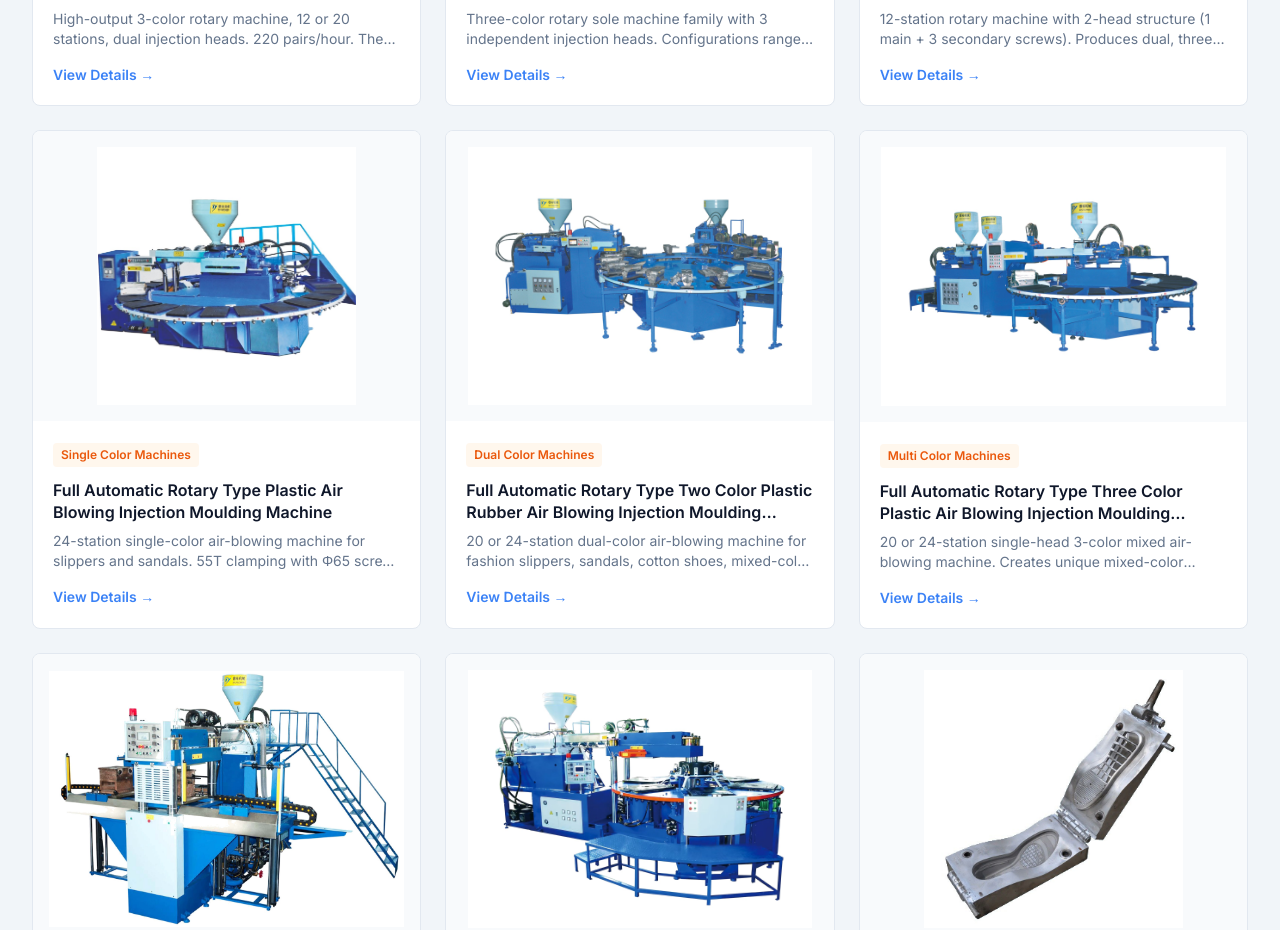
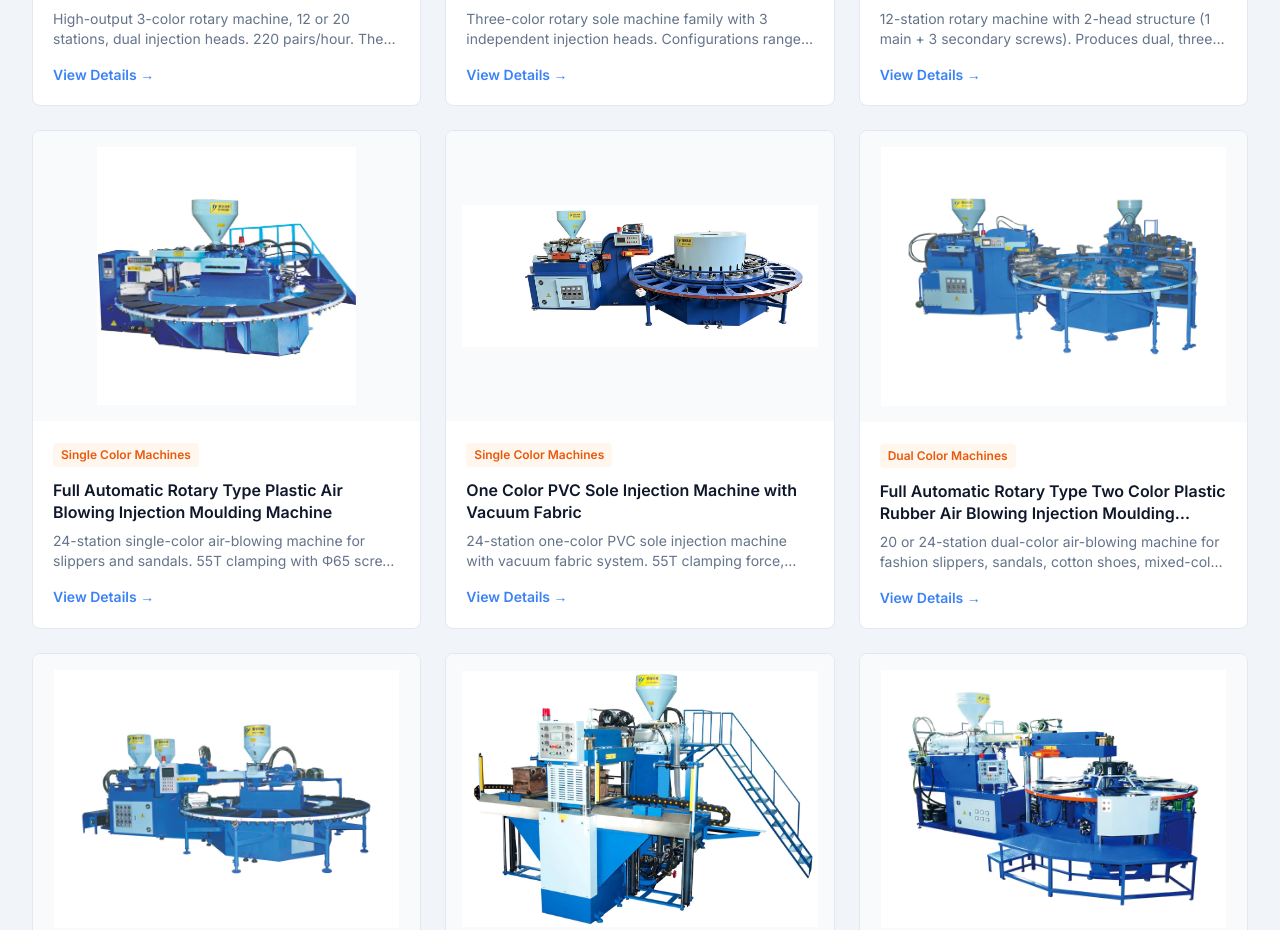
Before and after one commit to markwang18188-creator/deyu-site, a Next.js app: page /en/products in a window 1280 px wide. Shown: the part 2540-3470 px from the top of the page. Built offline with nearby package versions, Linux system fonts and the light colour scheme; no server answers.

Commit message:
feat(products): add DY-1124-VAC machine

```diff
--- a/src/data/products.ts
+++ b/src/data/products.ts
@@ -672,6 +672,51 @@ export const products: Product[] = [
   },
 
   {
+    slug: 'one-color-pvc-vacuum-fabric-sole-machine',
+    modelSlug: 'dy-1124-vac',
+    model: 'DY-1124-VAC',
+    name: 'One Color PVC Sole Injection Machine with Vacuum Fabric',
+    category: 'single-color',
+    shortDescription:
+      '24-station one-color PVC sole injection machine with vacuum fabric system. 55T clamping force, Φ65 screw, 660 cm³/shot injection capacity, and 130 pairs/hour productivity.',
+    features: [
+      'One-color PVC sole injection with vacuum fabric system',
+      '24-station rotary layout',
+      '55T mold clamping force',
+      'Φ65 injecting screw with 660 cm³/shot capacity',
+      '130 pairs/hour productivity',
+      '480 × 320 × 180 mm mould dimension',
+      '31.5 kW total power',
+      '600 L oil capacity',
+    ],
+    specifications: {
+      'Model': 'DY-1124-VAC',
+      'Stations': '24',
+      'Type': 'One-color PVC injection with vacuum fabric',
+      'Colors': '1',
+      'Screw Diameter': 'Φ65',
+      'Max Injection Capacity': '660 cm³/shot',
+      'Clamping Force': '55 tons',
+      'Max Injection Pressure': '890 kg/cm²',
+      'Productivity': '130 pairs/hour',
+      'Mould Dimension': '480 × 320 × 180 mm',
+      'Total Power': '31.5 kW',
+      'Machine Dimension': '5.8 × 4.7 × 2.175 m',
+      'Machine Weight': '6.5 tons',
+      'Oil Capacity': '600 L',
+    },
+    applications: [
+      'PVC soles with fabric',
+      'Vacuum fabric sole production',
+      'Single-color PVC footwear soles',
+      'Slippers and sandals',
+      'High-volume rotary production',
+    ],
+    mainImage: img('dy-1124-vac.png'),
+    gallery: [],
+  },
+
+  {
     slug: 'dual-color-air-blowing-machine',
     modelSlug: 'dy-2224b',
     model: 'DY-2224B',
```
Also changed, not shown: public/products/dy-1124-vac.png (added).
